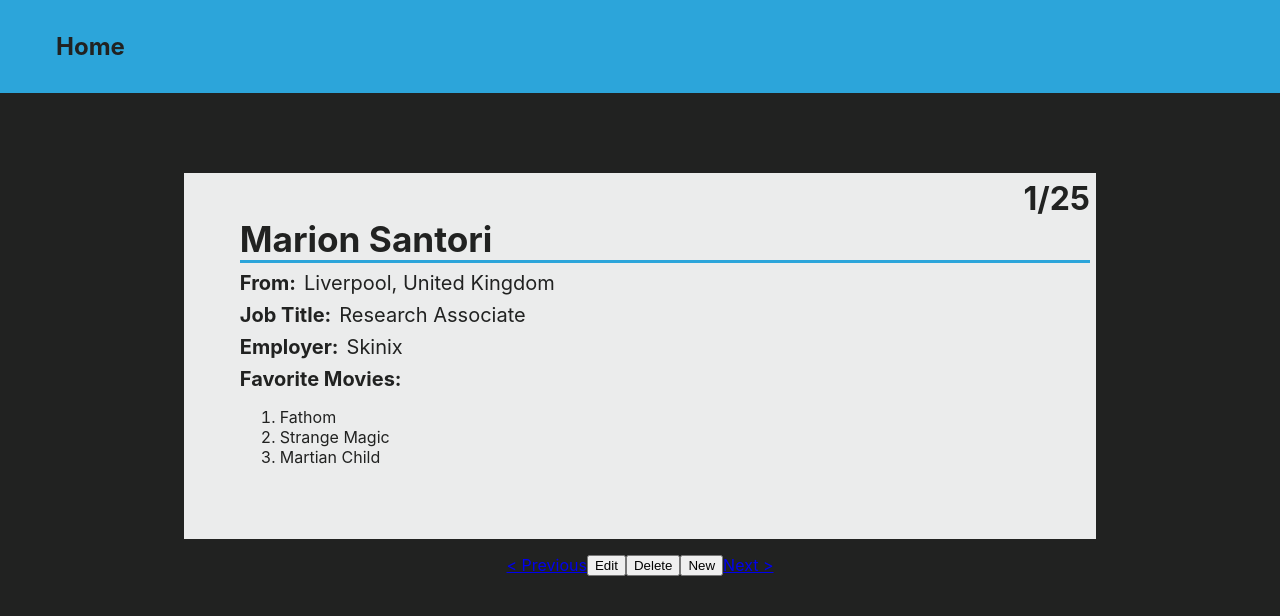
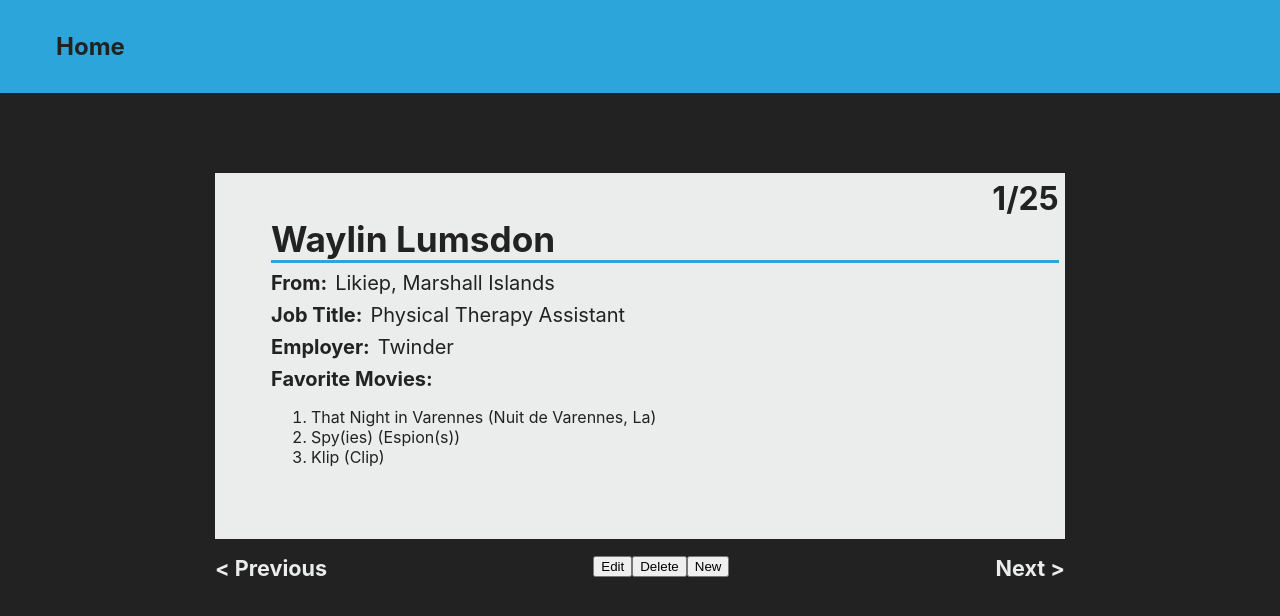
Before and after one commit to dallasmay/react-user-directory, a React (Create React App) app: page /users/1 in a window 1280 px wide. Shown: the top 616 px of the page. Built offline with nearby package versions, Linux system fonts and the light colour scheme.

Commit message:
made data dynamic in cards, added routes and link functionality for switching between cards, tweaked styling on links and controlBar

```diff
--- a/package.json
+++ b/package.json
@@ -8,6 +8,7 @@
     "@testing-library/user-event": "^13.5.0",
     "react": "^18.2.0",
     "react-dom": "^18.2.0",
+    "react-router-dom": "^6.3.0",
     "react-scripts": "5.0.1",
     "web-vitals": "^2.1.4"
   },
--- a/src/App.js
+++ b/src/App.js
@@ -1,15 +1,21 @@
+import { Route, Routes, Navigate } from "react-router-dom";
+
 import UserCard from "./components/UserCard";
 import Nav from "./components/Nav";
-import ControlBar from "./components/ControlBar";
-
 
 function App() {
   return (
-    <div>
-      <Nav />
-      <UserCard />
-      <ControlBar />
-    </div>
+    <Routes>
+      <Route path="/" element={<Navigate replace to="/users/1" />} />
+      <Route
+        path="/users/:userId"
+        element={
+          <div>
+            <Nav /> <UserCard />
+          </div>
+        }
+      />
+    </Routes>
   );
 }
 
--- /dev/null
+++ b/src/DATA.js
@@ -0,0 +1,289 @@
+const data = [
+  {
+    id: 1,
+    name: { first: "Waylin", last: "Lumsdon" },
+    city: "Likiep",
+    country: "Marshall Islands",
+    employer: "Twinder",
+    title: "Physical Therapy Assistant",
+    favoriteMovies: [
+      "That Night in Varennes (Nuit de Varennes, La)",
+      "Spy(ies) (Espion(s))",
+      "Klip (Clip)"
+    ]
+  },
+  {
+    id: 2,
+    name: { first: "Hastie", last: "Beardsdale" },
+    city: "Dzvinogrud",
+    country: "Ukraine",
+    employer: "Vinte",
+    title: "Data Coordiator",
+    favoriteMovies: [
+      "Camp",
+      "Her Highness and the Bellboy",
+      "Mona and the Time of Burning Love (Mona ja palavan rakkauden aika))"
+    ]
+  },
+  {
+    id: 3,
+    name: { first: "Hyacinth", last: "Spiller" },
+    city: "Gaxung",
+    country: "China",
+    employer: "Kanoodle",
+    title: "Operator",
+    favoriteMovies: [
+      "Trojan War",
+      "Fall of the Republic: The Presidency of Barack H. Obama",
+      "Four Sahibjade"
+    ]
+  },
+  {
+    id: 4,
+    name: { first: "Drusi", last: "Gainsborough" },
+    city: "Chupa",
+    country: "Russia",
+    employer: "Skivee",
+    title: "Senior Cost Accountant",
+    favoriteMovies: [
+      "84 Charing Cross Road",
+      "Summer Place, A",
+      "Dylan Dog: Dead of Night"
+    ]
+  },
+  {
+    id: 5,
+    name: { first: "Hirsch", last: "Pywell" },
+    city: "Anopog",
+    country: "Philippines",
+    employer: "Topiczoom",
+    title: "Developer IV",
+    favoriteMovies: [
+      "Club Paradise",
+      "Return of a Man Called Horse, The",
+      "Stan Helsing"
+    ]
+  },
+  {
+    id: 6,
+    name: { first: "Worthington", last: "Langfat" },
+    city: "Utena",
+    country: "Lithuania",
+    employer: "Npath",
+    title: "Programmer Analyst I",
+    favoriteMovies: ["Shinobi: Heart Under Blade", "Where's Poppa?", "Primary"]
+  },
+  {
+    id: 7,
+    name: { first: "Field", last: "Frawley" },
+    city: "Soio",
+    country: "Angola",
+    employer: "Voonyx",
+    title: "Clinical Specialist",
+    favoriteMovies: ["Rollerball", "Earthquake", "Departures (Okuribito)"]
+  },
+  {
+    id: 8,
+    name: { first: "Jolyn", last: "Ubank" },
+    city: "Aviá Terai",
+    country: "Argentina",
+    employer: "Eabox",
+    title: "Actuary",
+    favoriteMovies: [
+      "Robinson in Space",
+      "Johnny Cash at Folsom Prison",
+      "Svensson, Svensson - I nöd och lust"
+    ]
+  },
+  {
+    id: 9,
+    name: { first: "Marion", last: "Santori" },
+    city: "Liverpool",
+    country: "United Kingdom",
+    employer: "Skinix",
+    title: "Research Associate",
+    favoriteMovies: ["Fathom", "Strange Magic", "Martian Child"]
+  },
+  {
+    id: 10,
+    name: { first: "Perri", last: "Koopman" },
+    city: "Isoka",
+    country: "Zambia",
+    employer: "Jayo",
+    title: "Web Developer IV",
+    favoriteMovies: [
+      "Popcorn",
+      "Redemption: For Robbing the Dead",
+      "Certified Copy (Copie conforme)"
+    ]
+  },
+  {
+    id: 11,
+    name: { first: "Danit", last: "Berg" },
+    city: "New York City",
+    country: "United States",
+    employer: "Gabcube",
+    title: "Account Coordinator",
+    favoriteMovies: ["Brother 2 (Brat 2)", "Nacho Libre", "Block-Heads"]
+  },
+  {
+    id: 12,
+    name: { first: "Hadlee", last: "Piolli" },
+    city: "Nkurenkuru",
+    country: "Namibia",
+    employer: "Rhybox",
+    title: "Senior Financial Analyst",
+    favoriteMovies: ["Woman of Antwerp", "Away We Go", "Rooster Cogburn"]
+  },
+  {
+    id: 13,
+    name: { first: "Trev", last: "Upwood" },
+    city: "Santa Elena",
+    country: "Mexico",
+    employer: "Devpoint",
+    title: "Human Resources Manager",
+    favoriteMovies: ["Caddyshack II", "Mr. Bean's Holiday", "Versailles"]
+  },
+  {
+    id: 14,
+    name: { first: "Dex", last: "Mirando" },
+    city: "Issia",
+    country: "Ivory Coast",
+    employer: "Quinu",
+    title: "Quality Engineer",
+    favoriteMovies: [
+      "Asoka (Ashoka the Great)",
+      "The Case of the Scorpion's Tail",
+      "Never Sleep Again: The Elm Street Legacy"
+    ]
+  },
+  {
+    id: 15,
+    name: { first: "Say", last: "Gooderick" },
+    city: "Lousado",
+    country: "Portugal",
+    employer: null,
+    title: null,
+    favoriteMovies: ["Unholy Three, The", "Kabul Express", "All-Star Superman"]
+  },
+  {
+    id: 16,
+    name: { first: "Shirlee", last: "Senyard" },
+    city: "Makrochóri",
+    country: "Greece",
+    employer: "Zoomlounge",
+    title: "Human Resources Manager",
+    favoriteMovies: ["Hot Pepper", "Butley", "Take the High Ground!"]
+  },
+  {
+    id: 17,
+    name: { first: "Brenna", last: "Wardell" },
+    city: "Slavyansk-na-Kubani",
+    country: "Russia",
+    employer: "Meedoo",
+    title: "Software Consultant",
+    favoriteMovies: [
+      "Babies (Bébé(s))",
+      "Father of the Bride Part II",
+      "Les hautes solitudes"
+    ]
+  },
+  {
+    id: 18,
+    name: { first: "Moshe", last: "Fatkin" },
+    city: "Pojan",
+    country: "Albania",
+    employer: "Babbleopia",
+    title: "Chemical Engineer",
+    favoriteMovies: ["Choke", "Godard's Passion (Passion)", "Sweet Movie"]
+  },
+  {
+    id: 19,
+    name: { first: "Dari", last: "Lomasny" },
+    city: "Aghavnadzor",
+    country: "Armenia",
+    employer: "Lazzy",
+    title: "Sales Associate",
+    favoriteMovies: [
+      "Not Another Happy Ending",
+      "Slipstream",
+      "Shaggy D.A., The"
+    ]
+  },
+  {
+    id: 20,
+    name: { first: "Adena", last: "Colbrun" },
+    city: "Seres",
+    country: "Philippines",
+    employer: "Jabbercube",
+    title: "Account Representative II",
+    favoriteMovies: ["My Prairie Home", "Failure to Launch", "Stoker"]
+  },
+  {
+    id: 21,
+    name: { first: "Orelie", last: "Reside" },
+    city: "Sukpak",
+    country: "Russia",
+    employer: "Oyoloo",
+    title: "Geologist II",
+    favoriteMovies: [
+      "Hold That Ghost",
+      "Dorian Blues",
+      "Counterfeit Traitor, The"
+    ]
+  },
+  {
+    id: 22,
+    name: { first: "Fraser", last: "Furnival" },
+    city: "Damaishan",
+    country: "China",
+    employer: "Viva",
+    title: "Research Nurse",
+    favoriteMovies: [
+      "Kagi (Odd Obsession)",
+      "Night and Fog (Nuit et brouillard)",
+      "We're No Angels"
+    ]
+  },
+  {
+    id: 23,
+    name: { first: "Darryl", last: "Sarle" },
+    city: "Szydłowo",
+    country: "Poland",
+    employer: "Linktype",
+    title: "Professor",
+    favoriteMovies: [
+      "Glass Bottom Boat, The",
+      "Something for Everyone",
+      "Rurouni Kenshin (Rurôni Kenshin: Meiji kenkaku roman tan)"
+    ]
+  },
+  {
+    id: 24,
+    name: { first: "Cecilius", last: "Barrabeale" },
+    city: "Tangtou",
+    country: "China",
+    employer: "Feedfire",
+    title: "Marketing Assistant",
+    favoriteMovies: [
+      "Seaside (Bord de Mer)",
+      "Magic of Belle Isle, The",
+      "Battered Bastards of Baseball, The"
+    ]
+  },
+  {
+    id: 25,
+    name: { first: "Mikaela", last: "Jeannequin" },
+    city: "Tha Maka",
+    country: "Thailand",
+    employer: null,
+    title: null,
+    favoriteMovies: [
+      "Book of Love",
+      "I Heart Huckabees",
+      "Howard Zinn: You Can't Be Neutral on a Moving Train"
+    ]
+  }
+];
+
+export default data;
--- a/src/components/ControlBar.css
+++ b/src/components/ControlBar.css
@@ -1,5 +1,12 @@
 .control-bar-container {
     display: flex;
-    justify-content: center;
-    margin: 1rem 0rem 0rem 0rem;
+    justify-content: space-between;
+    margin: 1rem auto 0rem auto;
+    width: 850px;
 }
+.change-user-btn {
+    font-size: 1.35rem;
+    font-weight: bold;
+    color: var(--white);
+    text-decoration: none;
+}
--- a/src/components/ControlBar.js
+++ b/src/components/ControlBar.js
@@ -1,16 +1,30 @@
+import { Link } from "react-router-dom";
+
 import "./ControlBar.css";
 
-const ControlBar = () => {
+const ControlBar = (props) => {
     return (
-      <div>
         <div className="control-bar-container">
-          <a href="#">&lt; Previous</a>
-          <button>Edit</button>
-          <button>Delete</button>
-          <button>New</button>
-          <a href="#">Next &gt;</a>
+          <Link
+            to={`/users/${props.id - 1}`}
+            onClick={() => props.changeUser(false)}
+            className="change-user-btn"
+          >
+            &lt; Previous
+          </Link>
+          <div className="modify-btns">
+            <button>Edit</button>
+            <button>Delete</button>
+            <button>New</button>
+          </div>
+          <Link
+            to={`/users/${props.id + 1}`}
+            onClick={() => props.changeUser(true)}
+            className="change-user-btn"
+          >
+            Next &gt;
+          </Link>
         </div>
-      </div>
     );
 };
 
--- a/src/components/UserCard.js
+++ b/src/components/UserCard.js
@@ -1,41 +1,61 @@
 import { useState } from "react";
+import data from "../DATA";
+import { useParams } from "react-router-dom";
+
+import ControlBar from "./ControlBar";
 
 import "./UserCard.css";
 
 const UserCard = () => {
-    return (
+  const params = useParams();
+
+  const [currUserIndex, setCurrUserIndex] = useState(params.userId - 1);
+
+  let currUser = data[currUserIndex];
+
+  const changeUser = (forward) => {
+    if (forward) {
+      setCurrUserIndex((prevState) => prevState + 1);
+    } else {
+      setCurrUserIndex((prevState) => prevState - 1);
+    }
+  };
+
+  return (
+    <div>
       <div className="user-card-container">
         <div className="user-card">
           <div className="counter-flex">
-            <div className="userCounter">1/25</div>
+            <div className="userCounter">{`${currUserIndex + 1}/25`}</div>
           </div>
           <div className="info-container">
-            <h2 className="card-name">Marion Santori</h2>
+            <h2 className="card-name">{`${currUser.name.first} ${currUser.name.last}`}</h2>
             <p className="about">
               <span className="descriptor">From:</span>
-              {`Liverpool, United Kingdom`}
+              {`${currUser.city}, ${currUser.country}`}
             </p>
             <p className="about">
               <span className="descriptor">Job Title:</span>
-              {`Research Associate`}
+              {`${currUser.title}`}
             </p>
             <p className="about">
               <span className="descriptor">Employer:</span>
-              {`Skinix`}
+              {`${currUser.employer}`}
             </p>
             <p className="about">
               <span className="descriptor">Favorite Movies:</span>
-              {``}
             </p>
             <ol>
-              <li>Fathom</li>
-              <li>Strange Magic</li>
-              <li>Martian Child</li>
+              <li>{`${currUser.favoriteMovies[0]}`}</li>
+              <li>{`${currUser.favoriteMovies[1]}`}</li>
+              <li>{`${currUser.favoriteMovies[2]}`}</li>
             </ol>
           </div>
         </div>
       </div>
-    );
-}
+      <ControlBar changeUser={changeUser} id={currUser.id}/>
+    </div>
+  );
+};
 
 export default UserCard;
--- a/src/index.css
+++ b/src/index.css
@@ -3,7 +3,9 @@
   --white: #EBECEC;
   --black: #212221;
 }
-
+*{
+  box-sizing: border-box;
+}
 body {
   margin: 0;
   font-family: -apple-system, BlinkMacSystemFont, 'Segoe UI', 'Roboto', 'Oxygen',
--- a/src/index.js
+++ b/src/index.js
@@ -2,11 +2,12 @@ import React from 'react';
 import ReactDOM from 'react-dom/client';
 import './index.css';
 import App from './App';
+import { BrowserRouter } from 'react-router-dom';
 
 
 const root = ReactDOM.createRoot(document.getElementById('root'));
 root.render(
-  <React.StrictMode>
+  <BrowserRouter>
     <App />
-  </React.StrictMode>
+  </BrowserRouter>
 );
```
Also changed, not shown: 1 other file (tests, documents, lock files or other folders).
